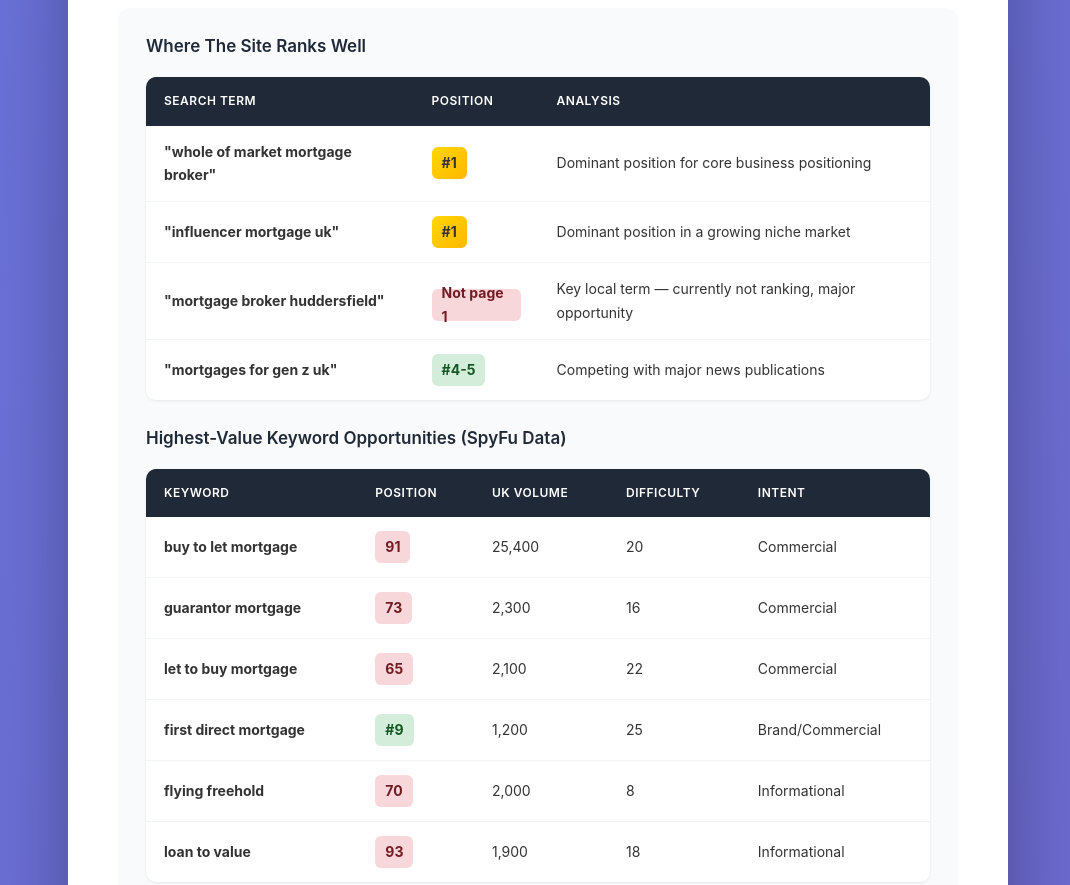
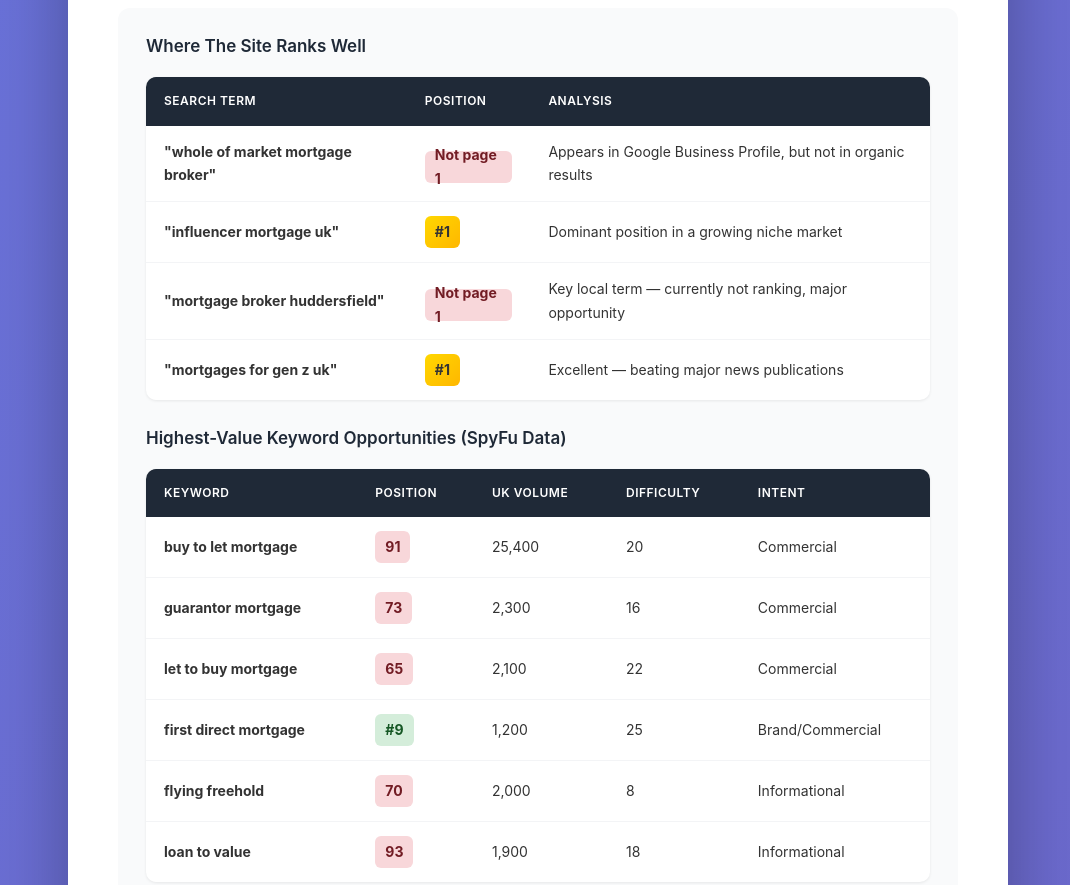
Before and after one commit to maxyouellwork/needingadvice-review, a plain HTML site: page index.html in a window 1280 px wide. Shown: the part 3160-4045 px from the top of the page, without its empty margins (102-1172 px from the left). Drawn offline with Linux system fonts and the light colour scheme.

Commit message:
Fix inaccurate ranking claims after verification
- "whole of market mortgage broker" changed from #1 to "Not page 1"
  (only appears in Google Business Profile, not organic results)
- "mortgages for gen z uk" upgraded from #4-5 to #1 (verified as top result)
- Updated summary strengths to reflect accurate niche term rankings

Co-Authored-By: Claude Opus 4.5 <noreply@anthropic.com>

```diff
--- a/index.html
+++ b/index.html
@@ -1163,8 +1163,8 @@
                     </tr>
                     <tr>
                         <td><strong>"whole of market mortgage broker"</strong></td>
-                        <td><span class="rank-badge rank-1">#1</span></td>
-                        <td>Dominant position for core business positioning</td>
+                        <td><span class="rank-badge rank-missing">Not page 1</span></td>
+                        <td>Appears in Google Business Profile, but not in organic results</td>
                     </tr>
                     <tr>
                         <td><strong>"influencer mortgage uk"</strong></td>
@@ -1178,8 +1178,8 @@
                     </tr>
                     <tr>
                         <td><strong>"mortgages for gen z uk"</strong></td>
-                        <td><span class="rank-badge rank-top5">#4-5</span></td>
-                        <td>Competing with major news publications</td>
+                        <td><span class="rank-badge rank-1">#1</span></td>
+                        <td>Excellent — beating major news publications</td>
                     </tr>
                 </table>
 
@@ -1777,7 +1777,7 @@
                         <li><strong>£18,231/month</strong> traffic value</li>
                         <li>505k monthly search footprint</li>
                         <li>Perfect review score (5.0★, 127 reviews)</li>
-                        <li>#1 rank for niche terms + "whole of market"</li>
+                        <li>#1 rank for niche terms (influencer mortgages, Gen Z)</li>
                         <li>Specialist edge case expertise</li>
                     </ul>
                 </div>
```
